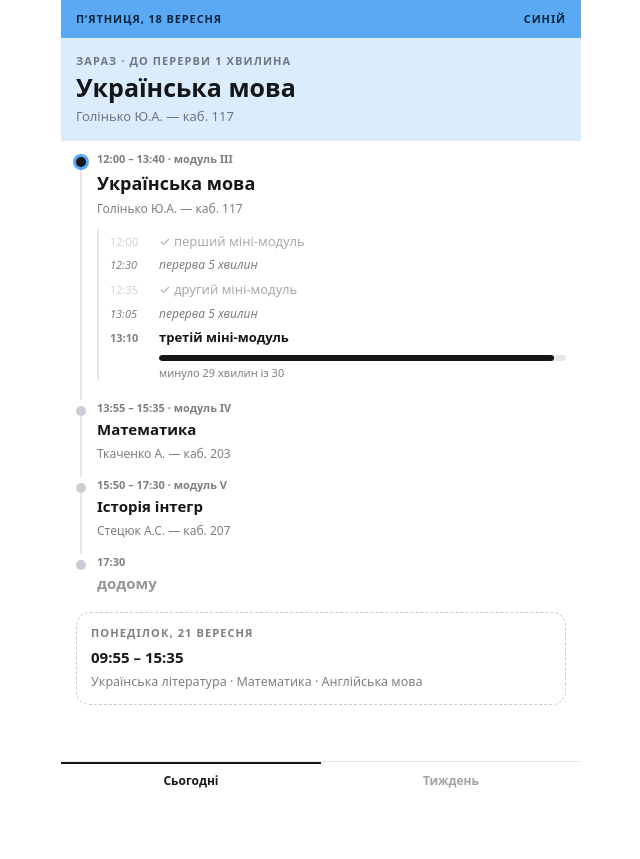
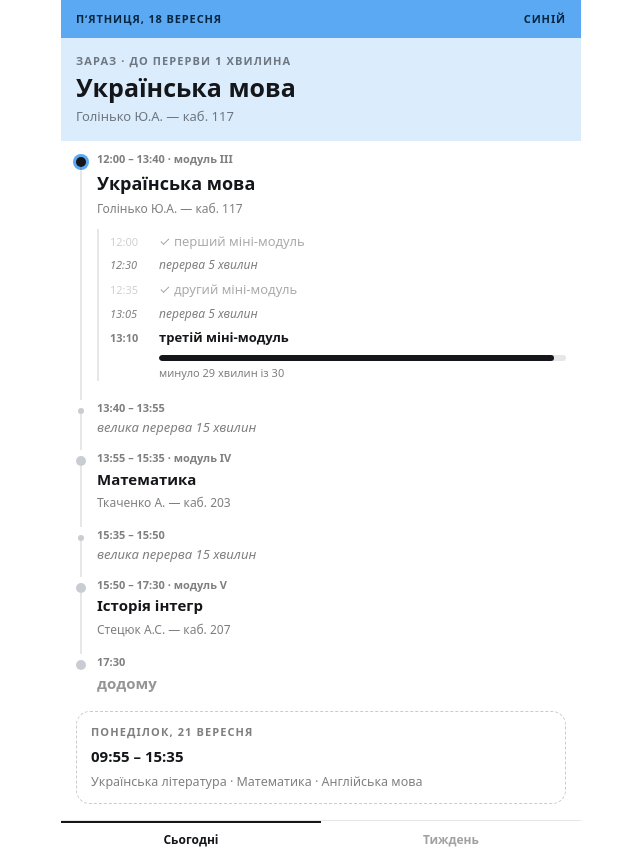
Before and after one commit to OleksiiKonanchyk/rozklad, a website with bundled scripts: page index.html in a window 1280 px wide. Shown: the whole page, without its empty margins (319-959 px from the left). Before the commit the page ends 800 px from the top, so only its background shows below. Built offline with nearby package versions, Linux system fonts and the light colour scheme.

Commit message:
feat: show the break between modules in the day timeline
The day jumped straight from 11:35 to 12:00, so the 25-minute break the
class was standing in did not exist on screen at all, and the darkest row
was the lesson that had not started yet. The gap between two modules is
now a timeline row of its own — muted while it is not running, and marked
active with a ringed dot, a progress bar and a "minutes elapsed" note
while it is, exactly like a break inside a module.

Building a timeline item moved out of the map callback into `lessonItem`,
so `breakItem` could sit beside it rather than nest inside the loop.

Co-Authored-By: Claude Opus 5 <noreply@anthropic.com>

```diff
--- a/app.css
+++ b/app.css
@@ -185,3 +185,12 @@ body {
 .day__home { color: var(--muted); }
 
 .mini__row--break.mini__row--current { color: var(--ink); font-size: 13px; }
+
+.tl-item--break .tl-item__dot { width: 6px; height: 6px; margin-top: 8px; }
+.tl-item--break .tl-item__name {
+  margin-top: 2px; font-size: 13px; font-weight: 400; font-style: italic; color: var(--muted);
+}
+.tl-item--break.tl-item--current .tl-item__name { font-size: 13px; font-weight: 800; color: var(--ink); }
+.tl-item--break .tl-item__body { padding-bottom: 13px; }
+.tl-item--break .mini__bar { margin: 6px 0 4px; }
+.tl-item--break .mini__note { margin: 0; }
--- a/src/ui.js
+++ b/src/ui.js
@@ -151,7 +151,28 @@ function currentLesson(state) {
 
 function timeline(state) {
   const active = currentLesson(state);
-  const items = state.lessons.map((lesson) => {
+  const items = [];
+
+  state.lessons.forEach((lesson, index) => {
+    items.push(lessonItem(lesson, state, active));
+    const next = state.lessons[index + 1];
+    if (next) items.push(breakItem(lesson, next, state));
+  });
+
+  const last = state.lessons.at(-1);
+  items.push(`
+    <div class="tl-item">
+      <div class="tl-item__gutter"><div class="tl-item__dot"></div></div>
+      <div class="tl-item__body">
+        <div class="tl-item__time">${toHHMM(last.to)}</div>
+        <div class="tl-item__name" style="opacity:.45">додому</div>
+      </div>
+    </div>`);
+
+  return `<div class="timeline">${items.join('')}</div>`;
+}
+
+function lessonItem(lesson, state, active) {
   const isCurrent = active !== null && lesson.module === active.module;
     const isDone = !isCurrent && lesson.to <= endReference(state);
     const classes = [
@@ -174,19 +195,33 @@ function timeline(state) {
           ${isCurrent ? miniModules(lesson, state) : ''}
         </div>
       </div>`;
-  });
+}
 
-  const last = state.lessons.at(-1);
-  items.push(`
-    <div class="tl-item">
-      <div class="tl-item__gutter"><div class="tl-item__dot"></div></div>
+// Перерва між модулями — такий самий рядок стрічки, як урок. Без неї день
+// стрибав би з 11:35 одразу на 12:00, і поточної перерви на екрані не було б
+// зовсім, а найпомітнішим лишався б урок, який ще не почався.
+function breakItem(previous, next, state) {
+  const gap = next.from - previous.to;
+  const isNow = state.kind === 'break-outer' && state.upcoming.module === next.module;
+  const classes = [
+    'tl-item',
+    'tl-item--break',
+    isNow ? 'tl-item--current' : '',
+    isNow && state.color === 'blue' ? 'tl-item--blue' : '',
+  ].filter(Boolean).join(' ');
+
+  return `
+      <div class="${classes}">
+        <div class="tl-item__gutter">
+          <div class="tl-item__dot"></div>
+          <div class="tl-item__line"></div>
+        </div>
         <div class="tl-item__body">
-        <div class="tl-item__time">${toHHMM(last.to)}</div>
-        <div class="tl-item__name" style="opacity:.45">додому</div>
+          <div class="tl-item__time">${toHHMM(previous.to)} – ${toHHMM(next.from)}</div>
+          <div class="tl-item__name">${breakLabel(gap).toLowerCase()} ${humanMinutes(gap)}</div>
+          ${isNow ? progress(gap - state.minutesLeft, gap) : ''}
         </div>
-    </div>`);
-
-  return `<div class="timeline">${items.join('')}</div>`;
+      </div>`;
 }
 
 function endReference(state) {
```
Also changed, not shown: test/ui.test.js (+26 -0 lines). Lines whose indentation alone changed are shown as unchanged.
